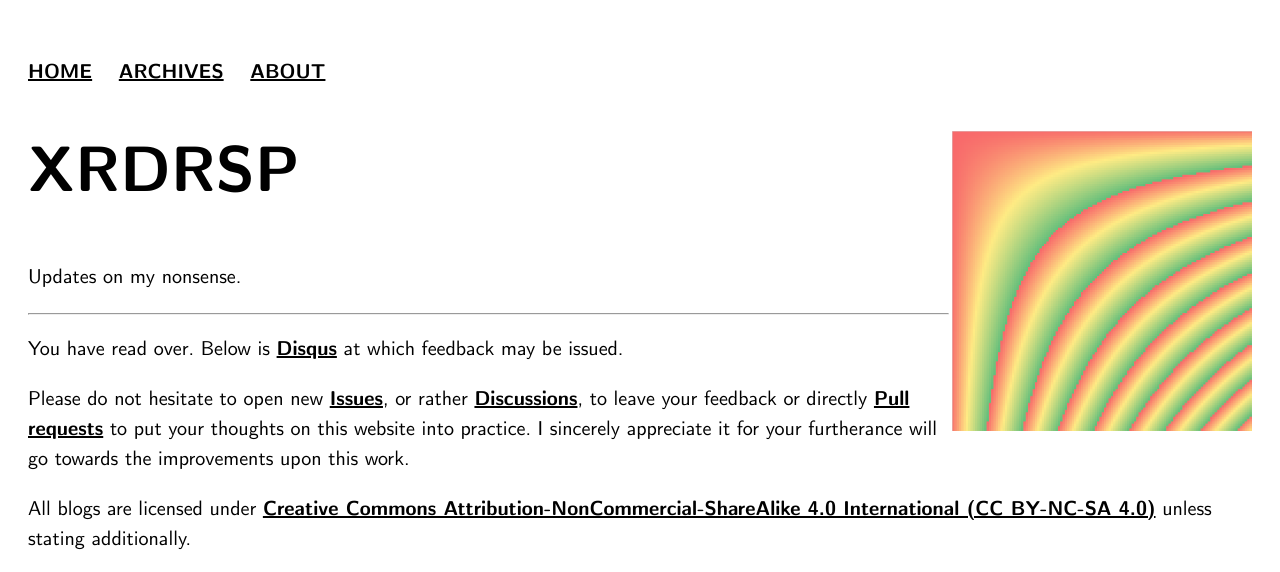
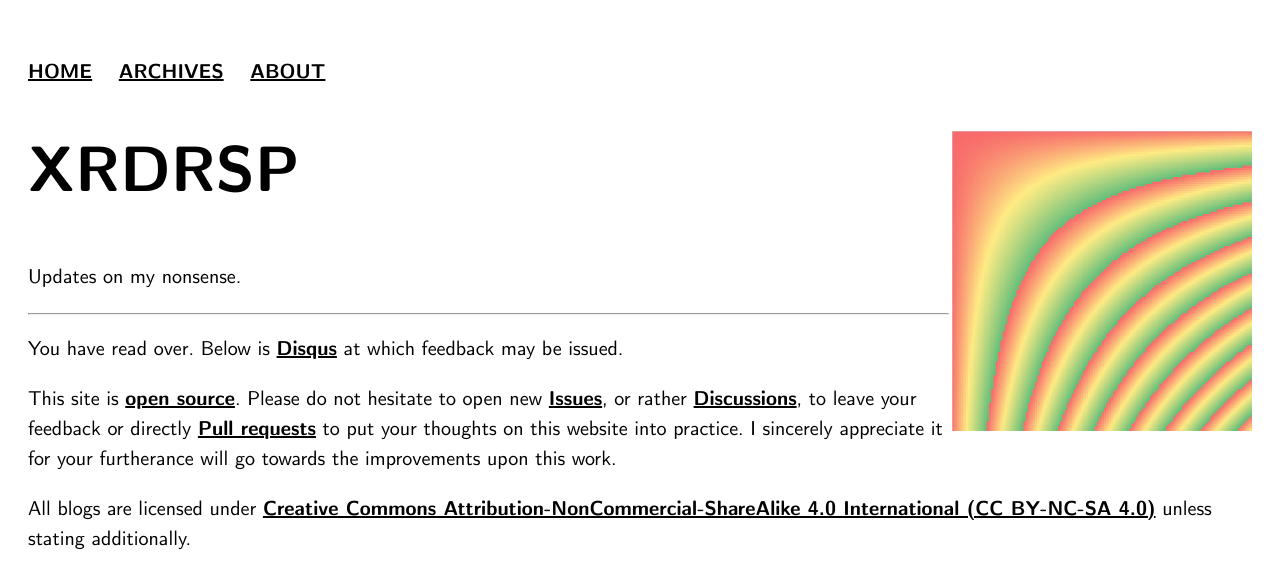
Before and after one commit to xrdrsp/xrdrsp.github.io, a plain HTML site: page index.html in a window 1280 px wide. Shown: the top 572 px of the page. Drawn offline with nearby package versions, Linux system fonts and the light colour scheme; some packages are replaced by stand-ins of ours; a script that the page names is missing; files whose address does not match are found by name.

Commit message:
change footer

```diff
--- a/foot.html
+++ b/foot.html
@@ -24,7 +24,7 @@
 <script>hljs.initHighlightingOnLoad();</script>
 
 <p class="footer"></p>
-    <p>Please do not hesitate to open new <a href="https://github.com/xrdrsp/xrdrsp.github.io/issues">Issues</a>, or rather <a href="https://github.com/xrdrsp/xrdrsp.github.io/discussions">Discussions</a>, to leave your feedback or directly <a href="https://github.com/xrdrsp/xrdrsp.github.io/pulls">Pull requests</a> to put your thoughts on this website into practice. I sincerely appreciate it for your furtherance will go towards the improvements upon this work.</p>
+    <p>This site is <a href="https://github.com/xrdrsp/xrdrsp.github.io">open source</a>. Please do not hesitate to open new <a href="https://github.com/xrdrsp/xrdrsp.github.io/issues">Issues</a>, or rather <a href="https://github.com/xrdrsp/xrdrsp.github.io/discussions">Discussions</a>, to leave your feedback or directly <a href="https://github.com/xrdrsp/xrdrsp.github.io/pulls">Pull requests</a> to put your thoughts on this website into practice. I sincerely appreciate it for your furtherance will go towards the improvements upon this work.</p>
     <p>All blogs are licensed under <a href="https://creativecommons.org/licenses/by-nc-sa/4.0/">Creative Commons Attribution-NonCommercial-ShareAlike 4.0 International (CC BY-NC-SA 4.0)</a> unless stating additionally.</p>
     <p><b>少年辛苦终身事，莫向光阴惰寸功。</b> Powered by <a href="https://pages.github.com">GitHub Pages</a>.</p>
     <center>
```
